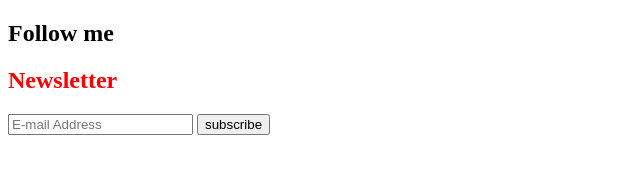
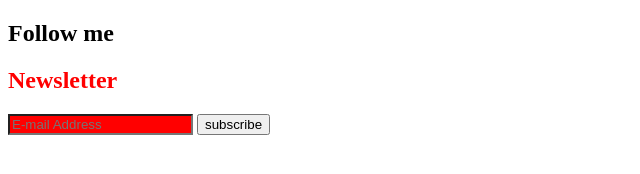
Before and after one commit to borsikapiros/css_selectors, a plain HTML site: page index.html in a window 1280 px wide. Shown: the whole page, without its empty margins (0-640 px from the left). Drawn offline with Linux system fonts and the light colour scheme.

Commit message:
email field colors added

```diff
--- a/style.css
+++ b/style.css
@@ -1,3 +1,10 @@
 .newsletter h2 {
     color: red;
   }
+
+  footer nav.newsletter form input[type="email"] {
+      background-color:yellow;
+  }
+  footer nav.newsletter form input[type="email"]:invalid {
+    background-color:red;
+}
```
Also changed, not shown: index.html (+1 -0 lines).
